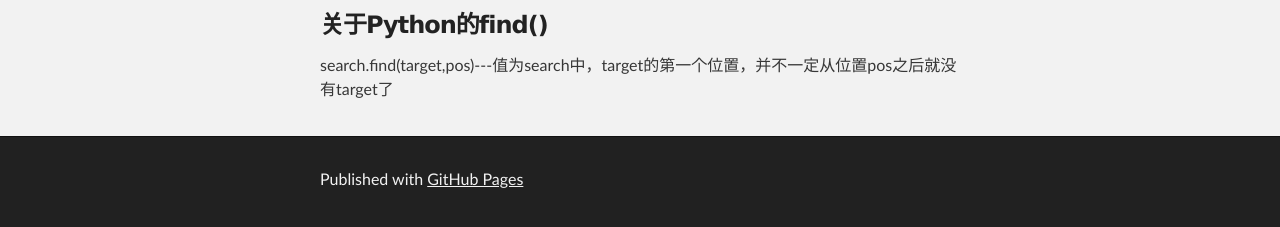
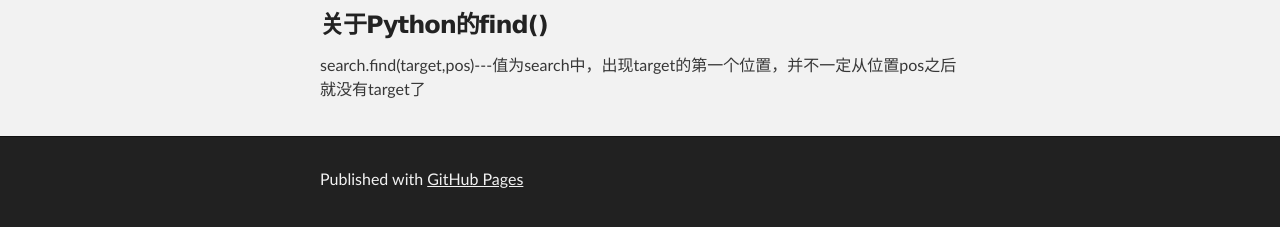
Before and after one commit to imtzb/imtzb.github.io, a plain HTML site: page index.html in a window 1280 px wide. Shown: the part 317-544 px from the top of the page. Drawn offline with Linux system fonts and the light colour scheme.

Commit message:
Update index.html

```diff
--- a/index.html
+++ b/index.html
@@ -31,7 +31,7 @@
 <a id="imtzbgithubio" class="anchor" href="#imtzbgithubio" aria-hidden="true"><span aria-hidden="true" class="octicon octicon-link"></span></a>imtzb.github.io</h1>
 <h3>关于Python的find()</h3>
 <p>
-  search.find(target,pos)---值为search中，target的第一个位置，并不一定从位置pos之后就没有target了
+  search.find(target,pos)---值为search中，出现target的第一个位置，并不一定从位置pos之后就没有target了
 </p>
       </section>
     </div>
```
